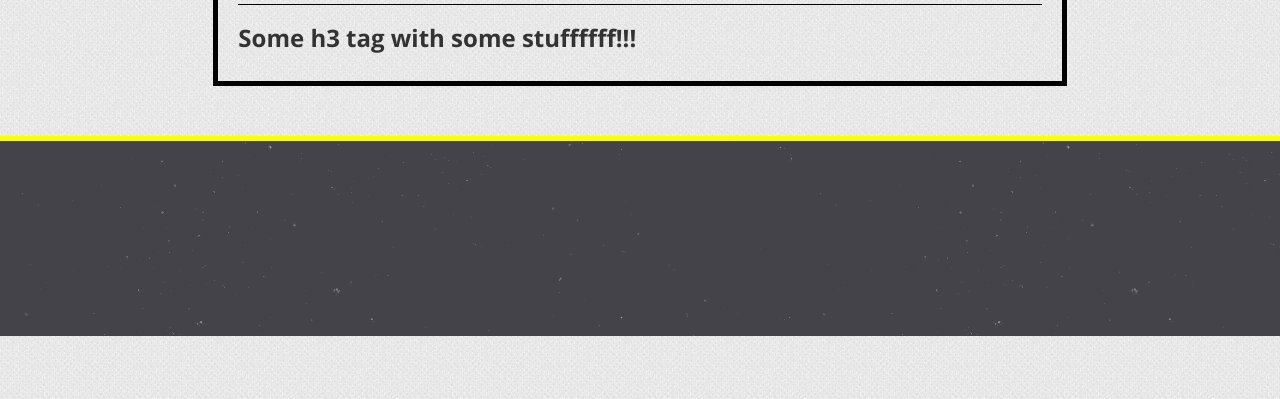
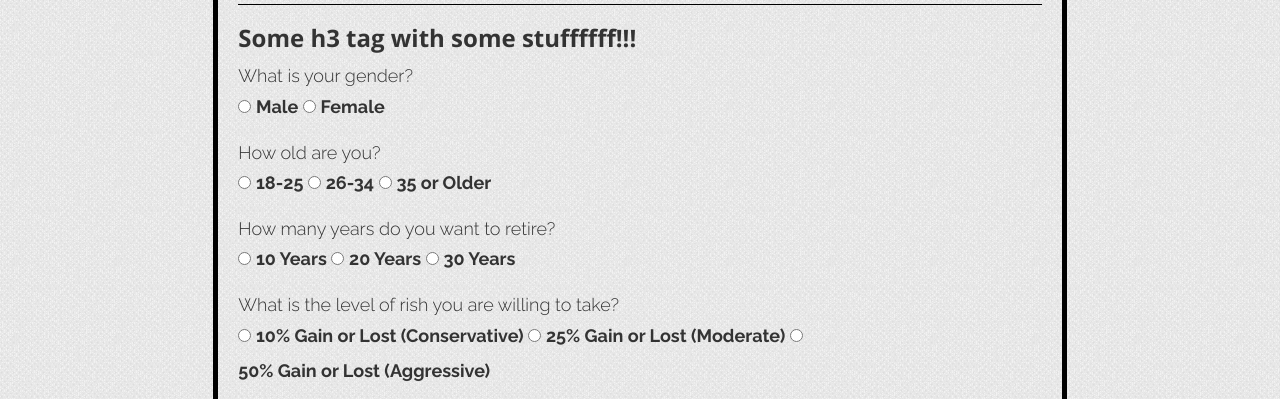
Before and after one commit to j-rizvi/fin.io, a plain HTML site: page survey/index.html in a window 1280 px wide. Shown: the part 384-783 px from the top of the page. Drawn offline with nearby package versions, Linux system fonts and the light colour scheme.

Commit message:
commit 2
Added survey

```diff
--- a/survey/index.html
+++ b/survey/index.html
@@ -48,6 +48,60 @@
 				<hr>
 				<h3>Some h3 tag with some stuffffff!!!</h3>
 
+				<p>What is your gender?<br>
+				<input class="calc" type="radio" name="radio1" value="10">
+				<label>Male</label>
+				<input class="calc" type="radio" name="radio1" value="10">
+				<label>Female</label>
+				</p>
+				<p>How old are you?<br>
+				<input class="calc" type="radio" name="radio2" value="10">
+				<label>18-25</label>
+				<input class="calc" type="radio" name="radio2" value="10">
+				<label>26-34</label>
+				<input class="calc" type="radio" name="radio2" value="10">
+				<label>35 or Older</label>
+				</p>
+
+				<p>How many years do you want to retire?<br>
+				<input class="calc" type="radio" name="radio3" value="10">
+				<label>10 Years</label>
+				<input class="calc" type="radio" name="radio3" value="10">
+				<label>20 Years</label>
+				<input class="calc" type="radio" name="radio3" value="10">
+				<label>30 Years</label>
+				</p>
+
+				<p>What is the level of rish you are willing to take?<br>
+
+				<input class="calc" type="radio" name="radio4" value="25">
+				<label>10% Gain or Lost (Conservative)</label>
+				<input class="calc" type="radio" name="radio4" value="10">
+				<label>25% Gain or Lost (Moderate)</label>
+				<input class="calc" type="radio" name="radio4" value="10">
+				<label>50% Gain or Lost (Aggressive)</label>
+				</p>
+
+
+				<p>Total Green Score:
+				<input name="sum">
+				</p>
+
+				<script>
+				function calcscore() {
+				var score = 0;
+				$(".calc:checked").each(function() {
+				score += parseInt($(this).val(), 10);
+				});
+				$("input[name=sum]").val(score)
+				}
+				$().ready(function() {
+				$(".calc").change(function() {
+				calcscore()
+				});
+				});
+				</script>
+
 			</div>
 		</div>
 
```
